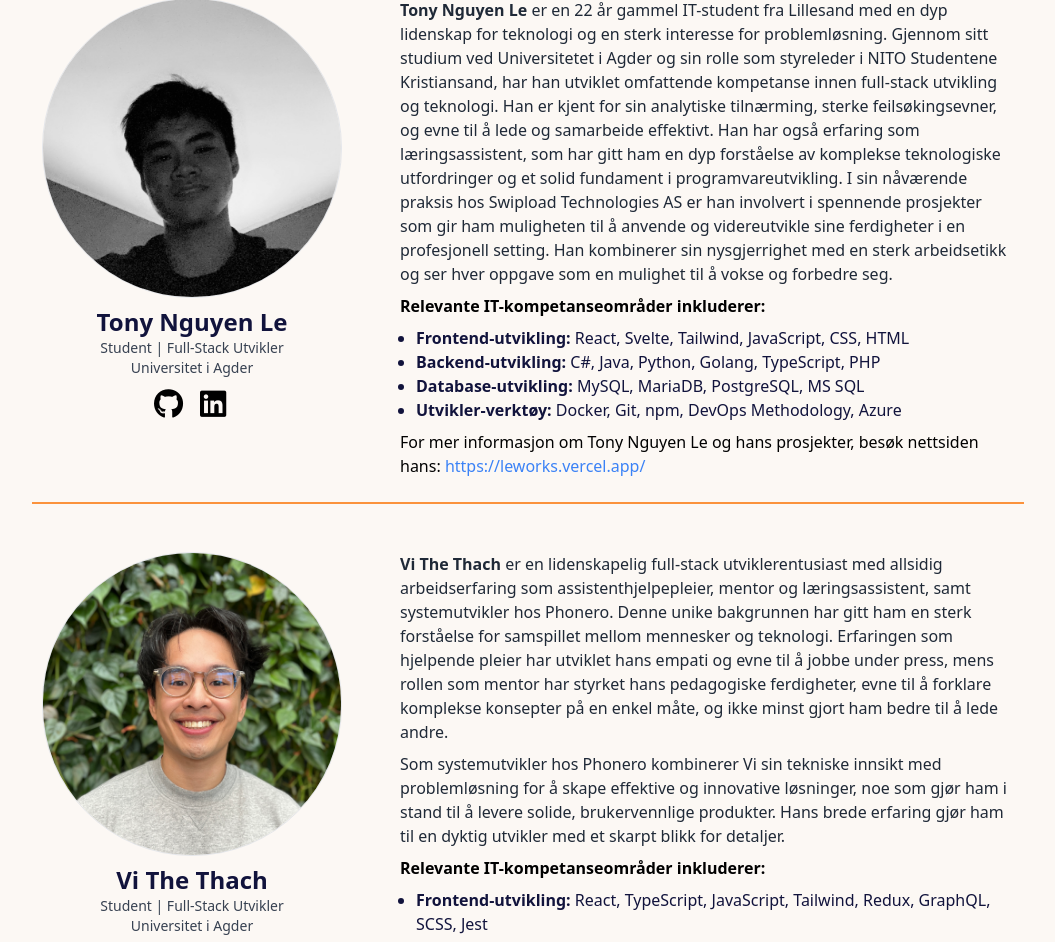
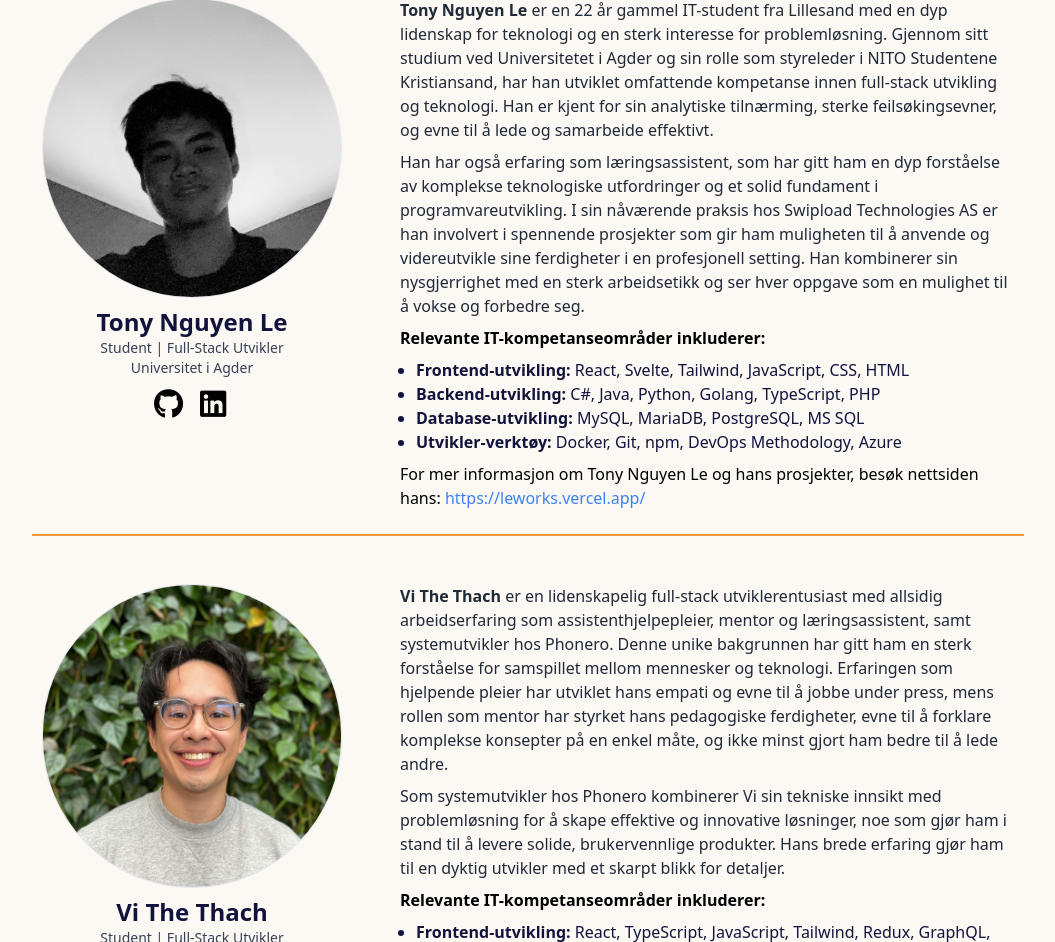
Before and after one commit to thevithach/Gruppe-1-IS-310, a React (Vite) app: page / in a window 1280 px wide. Shown: the part 2395-3337 px from the top of the page, without its empty margins (112-1167 px from the left). Built offline with nearby package versions, Linux system fonts and the light colour scheme; a web font is replaced by a local one.

Commit message:
Refactor: Update About component description and add second paragraph

```diff
--- a/src/components/About/About.tsx
+++ b/src/components/About/About.tsx
@@ -79,7 +79,8 @@ const About = () => {
         githubUrl="https://github.com/TonyLe02"
         linkedinUrl="https://www.linkedin.com/in/tonynl02"
         imageUrl={TonyBilde}
-        description=" er en 22 år gammel IT-student fra Lillesand med en dyp lidenskap for teknologi og en sterk interesse for problemløsning. Gjennom sitt studium ved Universitetet i Agder og sin rolle som styreleder i NITO Studentene Kristiansand, har han utviklet omfattende kompetanse innen full-stack utvikling og teknologi. Han er kjent for sin analytiske tilnærming, sterke feilsøkingsevner, og evne til å lede og samarbeide effektivt. Han har også erfaring som læringsassistent, som har gitt ham en dyp forståelse av komplekse teknologiske utfordringer og et solid fundament i programvareutvikling. I sin nåværende praksis hos Swipload Technologies AS er han involvert i spennende prosjekter som gir ham muligheten til å anvende og videreutvikle sine ferdigheter i en profesjonell setting. Han kombinerer sin nysgjerrighet med en sterk arbeidsetikk og ser hver oppgave som en mulighet til å vokse og forbedre seg."
+        description=" er en 22 år gammel IT-student fra Lillesand med en dyp lidenskap for teknologi og en sterk interesse for problemløsning. Gjennom sitt studium ved Universitetet i Agder og sin rolle som styreleder i NITO Studentene Kristiansand, har han utviklet omfattende kompetanse innen full-stack utvikling og teknologi. Han er kjent for sin analytiske tilnærming, sterke feilsøkingsevner, og evne til å lede og samarbeide effektivt."
+        descriptionSecondParagraph="Han har også erfaring som læringsassistent, som har gitt ham en dyp forståelse av komplekse teknologiske utfordringer og et solid fundament i programvareutvikling. I sin nåværende praksis hos Swipload Technologies AS er han involvert i spennende prosjekter som gir ham muligheten til å anvende og videreutvikle sine ferdigheter i en profesjonell setting. Han kombinerer sin nysgjerrighet med en sterk arbeidsetikk og ser hver oppgave som en mulighet til å vokse og forbedre seg."
         skills={{
           frontend: [
             "React",
```
